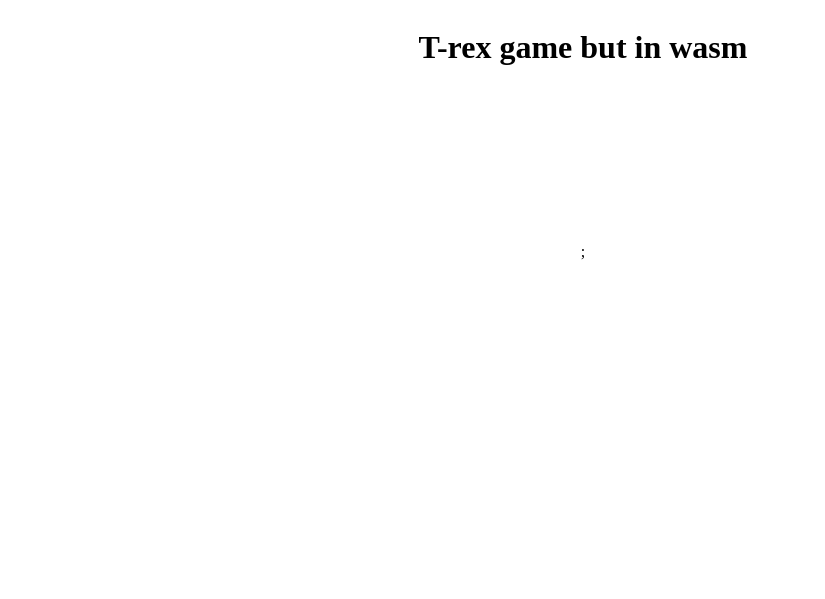
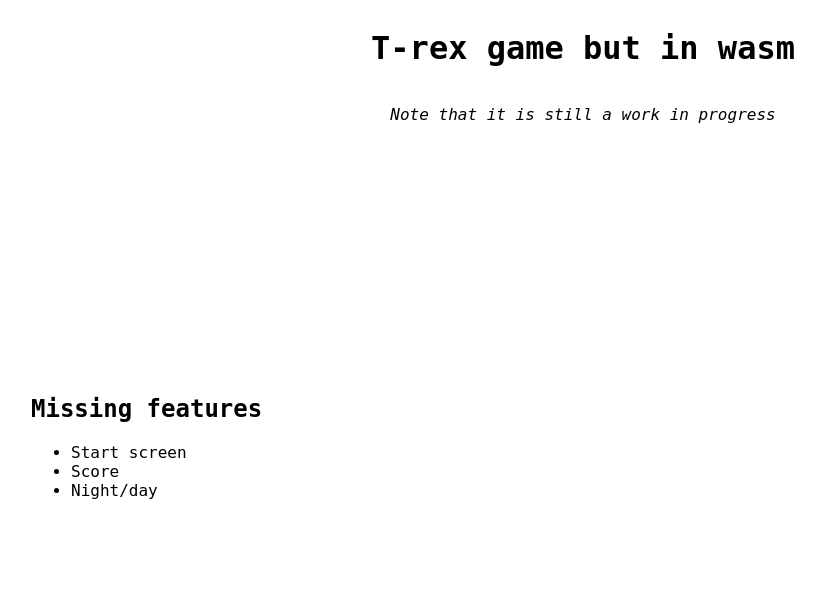
Before and after one commit to Webjosse/trex-game-but-in-wasm, a website built with webpack: page demo/src/index.html in a window 1280 px wide. Shown: the whole page, without its empty margins (57-882 px from the left). Built offline with nearby package versions, Linux system fonts and the light colour scheme.

Commit message:
More doc

```diff
--- a/demo/assets/demo/style.css
+++ b/demo/assets/demo/style.css
@@ -3,6 +3,7 @@ body{
     flex-direction:column;
     align-items: center;
     background: #fff;
+    font-family: 'Ubuntu', 'Monospace', sans-serif;
 }
 
 #game{
@@ -11,3 +12,8 @@ body{
     margin:auto;
     border: solid 1px transparent;
 }
+
+section{
+    width: calc(100% - 10em);
+    margin: 5em;
+}
--- a/demo/src/index.html
+++ b/demo/src/index.html
@@ -9,6 +9,15 @@
 </head>
 <body class="dev-body">
     <h1>T-rex game but in wasm</h1>
+    <p><em>Note that it is still a work in progress</em></p>
     <canvas id="game" width="514" height="160"></canvas>
+    <section id="details">
+    <h2>Missing features</h2>
+        <ul>
+            <li>Start screen</li>
+            <li>Score</li>
+            <li>Night/day</li>
+        </ul>
+    </section>
 </body>
-</html>;
+</html>
```
Also changed, not shown: docs/architecture.md (+9 -6 lines).
